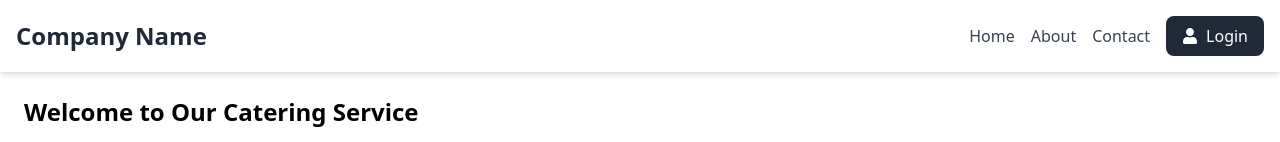
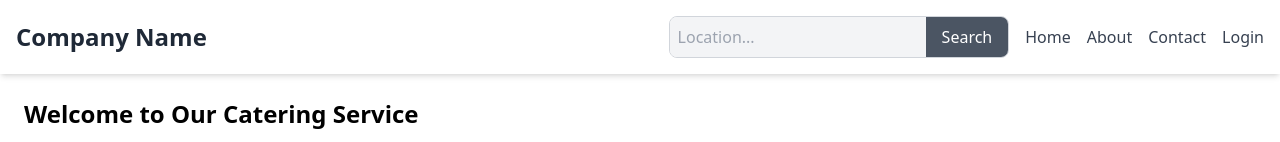
Before and after one commit to webhostdevs/BookMyCater, a React (Vite) app: page / in a window 1280 px wide. Shown: the top 142 px of the page. Built offline with nearby package versions, Linux system fonts and the light colour scheme; no server answers.

Commit message:
Update Navbar.jsx

```diff
--- a/src/components/Navbar.jsx
+++ b/src/components/Navbar.jsx
@@ -1,26 +1,71 @@
+// import React from 'react';
+// import { Link } from 'react-router-dom';
+// import { FaUser } from 'react-icons/fa';
+
+// function Navbar({ toggleAuthForm }) {
+//   return (
+//     <nav className="bg-white shadow-md p-4 flex justify-between items-center">
+//       {/* Left - Company Name */}
+//       <Link to="/" className="text-2xl font-bold text-gray-800">Company Name</Link>
+
+//       {/* Right - Navigation Links */}
+//       <div className="flex items-center space-x-4">
+//         <Link to="/" className="text-gray-700 hover:text-black transition">Home</Link>
+//         <Link to="/about" className="text-gray-700 hover:text-black transition">About</Link>
+//         <Link to="/contact" className="text-gray-700 hover:text-black transition">Contact</Link>
+
+//         {/* Login Button with User Icon */}
+//         <button
+//           onClick={toggleAuthForm}
+//           className="flex items-center bg-gray-800 text-white px-4 py-2 rounded-lg hover:bg-gray-900 transition"
+//         >
+//           <FaUser className="mr-2" /> Login
+//         </button>
+//       </div>
+//     </nav>
+//   );
+// }
+
+// export default Navbar;
+
+
 import React from 'react';
 import { Link } from 'react-router-dom';
-import { FaUser } from 'react-icons/fa';
 
-function Navbar({ toggleAuthForm }) {
+function Navbar({ searchTerm, setSearchTerm, toggleAuthForm, isLoggedIn, setLoggedIn }) {
+  const handleLogout = () => {
+    // Handle logout logic here
+    setLoggedIn(false);
+    alert('Logged out successfully');
+  };
+
   return (
     <nav className="bg-white shadow-md p-4 flex justify-between items-center">
       {/* Left - Company Name */}
       <Link to="/" className="text-2xl font-bold text-gray-800">Company Name</Link>
 
-      {/* Right - Navigation Links */}
+      {/* Right - Search and Navigation */}
       <div className="flex items-center space-x-4">
+        <div className="flex items-center border border-gray-300 rounded-lg overflow-hidden">
+          <input
+            type="text"
+            placeholder="Location..."
+            className="p-2 w-64 border-none focus:outline-none focus:ring-0 bg-gray-100"
+            value={searchTerm}
+            onChange={(e) => setSearchTerm(e.target.value)}
+          />
+          <button className="bg-gray-600 text-white px-4 py-2">Search</button>
+        </div>
         <Link to="/" className="text-gray-700 hover:text-black transition">Home</Link>
         <Link to="/about" className="text-gray-700 hover:text-black transition">About</Link>
         <Link to="/contact" className="text-gray-700 hover:text-black transition">Contact</Link>
 
-        {/* Login Button with User Icon */}
-        <button
-          onClick={toggleAuthForm}
-          className="flex items-center bg-gray-800 text-white px-4 py-2 rounded-lg hover:bg-gray-900 transition"
-        >
-          <FaUser className="mr-2" /> Login
-        </button>
+        {/* Login/Logout Button */}
+        {isLoggedIn ? (
+          <button onClick={handleLogout} className="text-gray-700 hover:text-black transition">Logout</button>
+        ) : (
+          <button onClick={toggleAuthForm} className="text-gray-700 hover:text-black transition">Login</button>
+        )}
       </div>
     </nav>
   );
```
